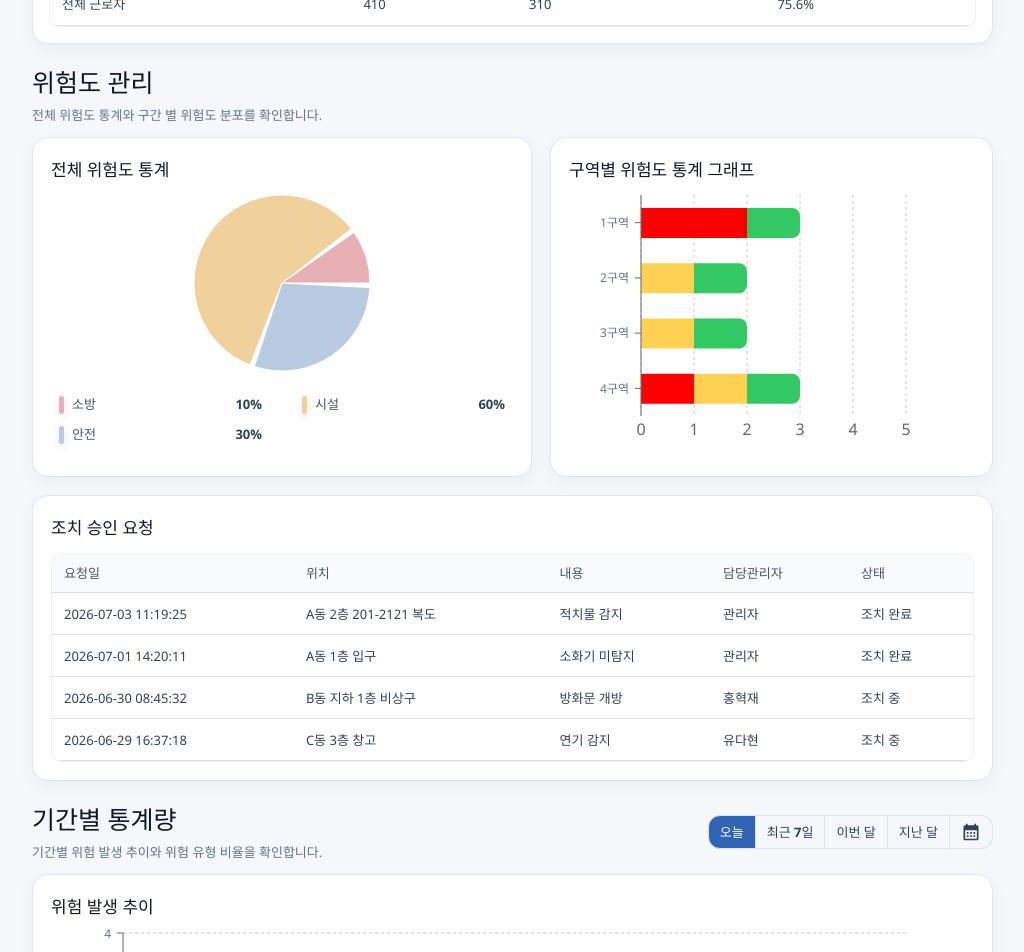
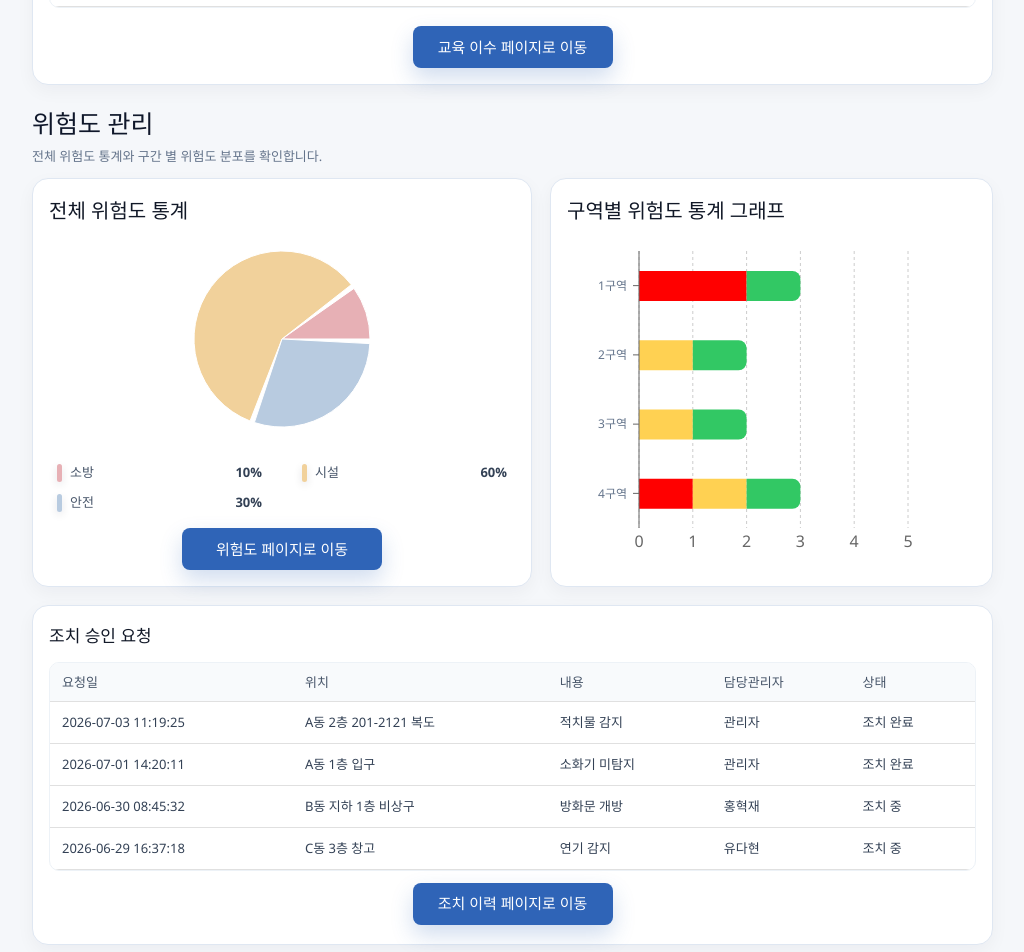
Before and after one commit to aivle-team03/frontend, a React (Vite) app: page / in a window 1280 px wide. Shown: the part 1180-2132 px from the top of the page, without its empty margins (240-1264 px from the left). Built offline with nearby package versions, Linux system fonts and the light colour scheme; a web font is replaced by a local one.

Commit message:
홈 화면 버튼 추가

```diff
--- a/src/components/dashboard/ActionHistoryTable.jsx
+++ b/src/components/dashboard/ActionHistoryTable.jsx
@@ -25,7 +25,7 @@ const ActionHistorydata= filterEvents(lists)
 
   return (
 
-      <Box className="dashboard-card compact-card">
+      <Box>
         <Typography variant="h6">조치 승인 요청</Typography>
     <TableContainer className="events-table-wrap">
       <Table size="small" aria-label="조치 승인 요청">
--- a/src/components/dashboard/EducationPieChart.jsx
+++ b/src/components/dashboard/EducationPieChart.jsx
@@ -31,16 +31,16 @@ function EducationPieChart({ data }) {
     ...makeTypeCountData(data),
   ];
   return (
-    <Box className="edu-card">
+    <Box className="edu-card compact-card">
       <Typography variant="h6">교육 이수 현황</Typography>
       <Box className="chart-body donut-chart-body">
-        <ResponsiveContainer width="100%" height={300}>
+        <ResponsiveContainer width="100%" height={250}>
           <BarChart
               responsive
               data={countData}
               margin=
               {{
-                top: 5,
+                top: 3,
                 right: 0,
                 left: 0,
                 bottom: 5,
@@ -48,7 +48,7 @@ function EducationPieChart({ data }) {
     >
             <CartesianGrid vertical={false} strokeDasharray="3 3" />
             <XAxis dataKey="type" type="category" />
-      <YAxis width="auto" />
+            <YAxis width="auto"   domain={[0, Math.max(...countData.map(item => item.total)) + 50]} />
             <Tooltip />
             <Legend />
             <Bar dataKey="total" fill="#e7b0b5" activeBar={{ fill: 'pink', stroke: 'blue' }} radius={[10, 10, 0, 0]} barSize={30} />
@@ -56,53 +56,16 @@ function EducationPieChart({ data }) {
           </BarChart>
         </ResponsiveContainer>
       </Box>
-      {/* <div className="donut-legend">
-        {data.map((item, index) => (
-          <div className="donut-legend-item" key={item.type}>
-            <span>
-              <i style={{ backgroundColor: colors[index % colors.length] }}></i>
-              {item.type}
-            </span>
-            <strong>{item.percent}%</strong>
-          </div>
-        ))}
-      </div> */}
 
       <EducationTable lists={countData}></EducationTable>
+
+        <div className="Page-move-wrapper">
+          <button className="Page-move-button" type="button">
+            교육 이수 페이지로 이동
+          </button>
+        </div>
+
     </Box>
   )}
 
-
-//   return (
-//     <Box className="edu-card">
-//       <Typography variant="h6">교육 이수 현황</Typography>
-//       <Box className="chart-body donut-chart-body">
-//         <ResponsiveContainer width="100%" height={200}>
-//           <PieChart>
-//             <Pie data={countdata} dataKey="percent" nameKey="type" innerRadius={0} outerRadius={88} paddingAngle={3} isAnimationActive animationBegin={180} animationDuration={1100} animationEasing="ease-out">
-//               {countdata.map((entry, index) => (
-//                 <Cell key={entry.type} fill={colors[index % colors.length]} />
-//               ))}
-//             </Pie>
-//             <Tooltip formatter={(value,name) => [`${value}%`, name]} />
-//           </PieChart>
-//         </ResponsiveContainer>
-//       </Box>
-//       <div className="donut-legend">
-//         {countdata.map((item, index) => (
-//           <div className="donut-legend-item" key={item.type}>
-//             <span>
-//               <i style={{ backgroundColor: colors[index % colors.length] }}></i>
-//               {item.type}
-//             </span>
-//             <strong>{item.percent}%</strong>
-//           </div>
-//         ))}
-//       </div>
-
-//       <EducationTable lists={data}></EducationTable>
-//     </Box>
-//   )
-// }
-
 export default EducationPieChart
--- a/src/components/dashboard/RiskSectionStackChart.jsx
+++ b/src/components/dashboard/RiskSectionStackChart.jsx
@@ -34,7 +34,7 @@ function RiskSectionStackChart({ data }) {
 
 const countdata= makeSectionCountData(data);
   return (
-   <Box className="chart-card">
+   <Box className="risk-card">
       <Typography variant="h6">구역별 위험도 통계 그래프</Typography>
       <Box className="chart-body trend-chart-body">
         <ResponsiveContainer width="100%" height="100%">
--- a/src/components/dashboard/RiskTypeDonutChart.jsx
+++ b/src/components/dashboard/RiskTypeDonutChart.jsx
@@ -36,6 +36,11 @@ function RiskTypeDonutChart({ data }) {
           </div>
         ))}
       </div>
+      <div className="Page-move-wrapper">
+          <button className="Page-move-button" type="button">
+            교육 이수 페이지로 이동
+          </button>
+        </div>
     </Box>
   )
 }
--- a/src/components/dashboard/RiskTypePieChart.jsx
+++ b/src/components/dashboard/RiskTypePieChart.jsx
@@ -20,7 +20,7 @@ function RiskTypePieChart({ data }) {
 
 const countdata= makeTypeCountData(data);
   return (
-    <Box className="chart-card">
+    <Box className="risk-card">
       <Typography variant="h6">전체 위험도 통계</Typography>
       <Box className="chart-body donut-chart-body">
         <ResponsiveContainer width="100%" height={200}>
@@ -44,6 +44,15 @@ const countdata= makeTypeCountData(data);
             <strong>{item.percent}%</strong>
           </div>
         ))}
+
+
+
+      </div>
+
+      <div className="Page-move-wrapper">
+            <button className="Page-move-button" type="button">
+              위험도 페이지로 이동
+            </button>
       </div>
     </Box>
   )
--- a/src/pages/HomePage.jsx
+++ b/src/pages/HomePage.jsx
@@ -89,10 +89,16 @@ function HomePage() {
       </section>
 
 
-      <section>
+      <section className="risk-card compact-card">
         <ActionHistoryTable
           lists={ACTION_HISTORY_MOCK_DATA}
         />
+
+        <div className="Page-move-wrapper">
+            <button className="Page-move-button" type="button">
+              조치 이력 페이지로 이동
+            </button>
+        </div>
 
       </section>
 
--- a/src/styles/dashboard.css
+++ b/src/styles/dashboard.css
@@ -10,6 +10,7 @@
   gap: 16px;
 }
 
+.approval-card,
 .edu-card,
 .risk-card,
 .summary-card,
@@ -234,11 +235,18 @@
   grid-template-columns: minmax(0, 1.14fr) minmax(340px, 0.86fr);
   gap: 18px;
 }
-
+.approval-card,
+.risk-card,
+.edu-card,
 .dashboard-card {
   padding: 18px;
 }
+.edu-card{
+  gap: 18px;
+}
 
+.approval-card
+.risk-card h6,
 .compact-card h6,
 .chart-card h6,
 .analysis-card h6,
@@ -671,6 +679,7 @@
   gap: 18px;
 }
 
+.risk-card,
 .chart-card {
   display: flex;
   height: 340px;
@@ -679,7 +688,10 @@
   padding: 18px;
   box-sizing: border-box;
 }
-
+.approval-card,
+.risk-card{
+  gap:12px;
+}
 .chart-body {
   flex: 0 0 200px;
   margin-top: 6px;
@@ -1016,12 +1028,6 @@
   box-shadow: 0 0 0 1px #2f64b7;
 }
 
-.risk-main-grid {
-  display: flex;
-  flex-direction: column;
-  gap: 18px;
-  padding:12px;
-}
 
 .risk-sub-grid {
   display: flex;
@@ -1034,6 +1040,7 @@
   flex-direction: column;
   gap: 12px;
   margin-top: 2px;
+
 }
 
 .risk-chart-grid {
@@ -1041,8 +1048,13 @@
   grid-template-columns: minmax(0, 500px) minmax(0px, 1fr);
   align-items: stretch;
   gap: 18px;
+  height: auto;
 }
-
+.approval-card,
+.risk-card{
+  height:auto;
+}
+.risk-card,
 .edu-card{
   display: flex;
   flex-direction: column;
@@ -1050,7 +1062,34 @@
   box-sizing: border-box;
   min-height: 340px;
 }
+.Page-move-wrapper {
+  display: flex;
+  justify-content: center;
+  align-items: center;
+}
+.Page-move-button {
+  min-width: 200px;
+  min-height: 42px;
+  border: 1px solid #173e83;
+  color: #ffffff;
+  background: #2f5faa;
+  cursor: pointer;
+  font-size: 15px;
+  font-weight: 900;
+  width: auto;
+  margin-left: 0;
+  border: 0;
+  border-radius: 8px;
+  background: #2f64b7;
+  box-shadow: 0 10px 22px rgba(47, 100, 183, 0.22);
+  transition:
+    background-color 160ms ease,
+    box-shadow 160ms ease,
+    transform 160ms ease;
+}
 
-.history-card{
-
+.Page-move-button:hover {
+  background: #24559e;
+  box-shadow: 0 12px 26px rgba(47, 100, 183, 0.28);
+  transform: translateY(-1px);
 }
```
Lines whose indentation alone changed are shown as unchanged.
